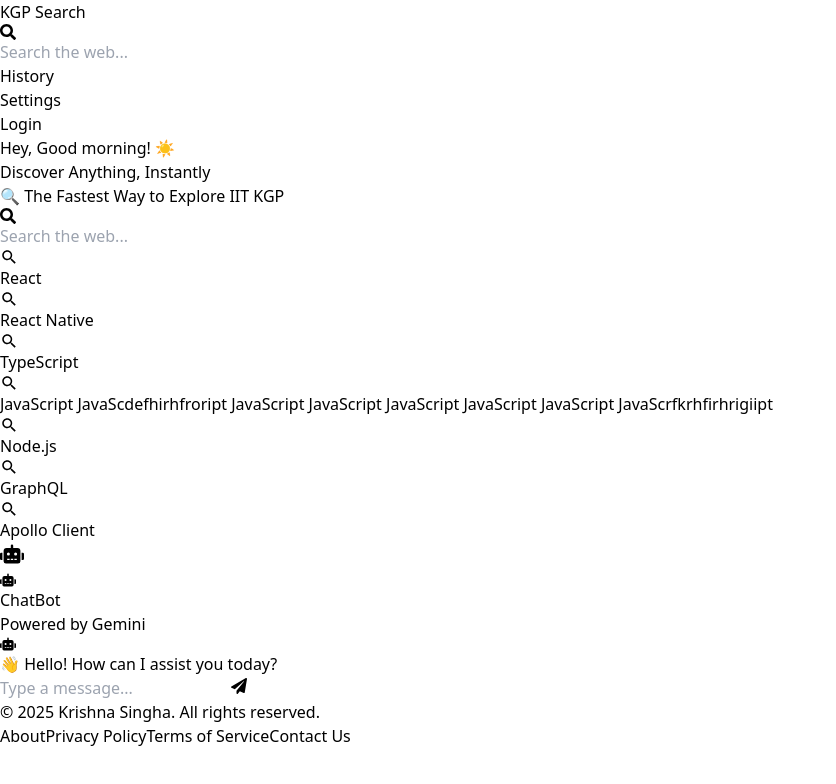
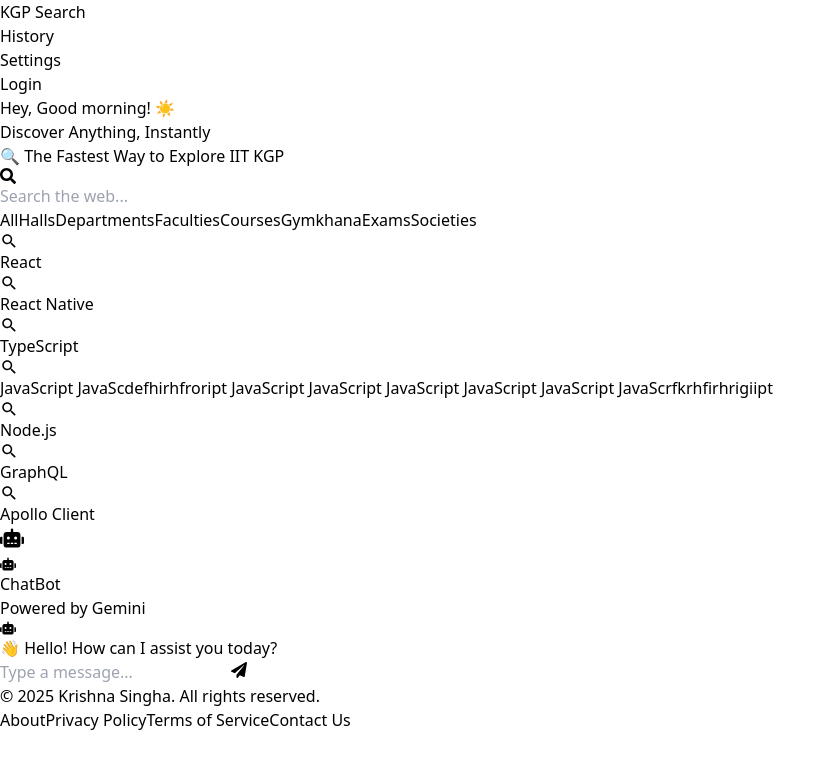
Before and after one commit to krishna-singha/KGP-Search, a Next.js app: page / in a window 1280 px wide. Shown: the top 784 px of the page, without its empty margins (0-836 px from the left). Built offline with nearby package versions, Linux system fonts and the light colour scheme.

Commit message:
added filters

```diff
--- a/src/app/chatbot/page.tsx
+++ b/src/app/chatbot/page.tsx
@@ -12,7 +12,7 @@ const ChatBot = () => {
   const [messages, setMessages] = useState<Message[]>([]);
   const [input, setInput] = useState("");
   const [loading, setLoading] = useState(false);
-  const chatContainerRef = useRef<HTMLDivElement | null>(null); // 🔥 Use useRef for chat scrolling
+  const chatContainerRef = useRef<HTMLDivElement | null>(null);
 
   useEffect(() => {
     if (chatContainerRef.current) {
--- a/src/app/page.tsx
+++ b/src/app/page.tsx
@@ -1,6 +1,7 @@
 import SearchBar from "../components/searchBar";
 import Greeting from "@/components/greeting";
 import Suggestions from "@/components/suggetions";
+import Filter from "@/components/filter";
 
 export default function Home() {
   return (
@@ -22,6 +23,9 @@ export default function Home() {
 
         {/* Search Bar */}
         <SearchBar />
+
+        {/* Filter Section */}
+        <Filter />
       </div>
 
       {/* Suggestions Section */}
--- /dev/null
+++ b/src/components/filter.tsx
@@ -0,0 +1,71 @@
+"use client";
+
+import { useState } from "react";
+import { usePathname } from "next/navigation";
+
+const Filter = () => {
+  const pathname = usePathname();
+  const options = [
+    "All",
+    "Halls",
+    "Departments",
+    "Faculties",
+    "Courses",
+    "Gymkhana",
+    "Exams",
+    "Societies",
+  ];
+  const [selected, setSelected] = useState("All");
+  const [showDropdown, setShowDropdown] = useState(true);
+
+  const handleSelect = (option: string) => {
+    setSelected(option);
+    setShowDropdown(false);
+  };
+
+  return (
+    <div className="w-full">
+      {pathname === "/" ? (
+        <div className="flex flex-wrap justify-center mt-6 gap-2">
+          {options.map((option) => (
+            <button
+              key={option}
+              className={`px-4 py-2 rounded-md transition-colors duration-200
+                ${
+                  selected === option
+                    ? "bg-blue-500 text-white"
+                    : "bg-gray-200 text-gray-800"
+                } hover:bg-blue-600`}
+              onClick={() => setSelected(option)}
+            >
+              {option}
+            </button>
+          ))}
+        </div>
+      ) : (
+        <>
+          {showDropdown && (
+            <>
+              {options.map((option) => (
+                <div
+                  key={option}
+                  className={`px-3 py-2 text-gray-800 cursor-pointer rounded-md transition-colors
+                    ${
+                      selected === option
+                        ? "bg-blue-500 text-white"
+                        : "hover:bg-gray-200"
+                    }`}
+                  onClick={() => handleSelect(option)}
+                >
+                  {option}
+                </div>
+              ))}
+            </>
+          )}
+        </>
+      )}
+    </div>
+  );
+};
+
+export default Filter;
--- a/src/components/navbar.tsx
+++ b/src/components/navbar.tsx
@@ -1,54 +1,96 @@
 "use client";
 
-import { useState } from "react";
+import { useState, useEffect } from "react";
 import Link from "next/link";
 import StylishButton from "./stylishBtn";
 import SearchBar from "./searchBar";
 import { usePathname } from "next/navigation";
 import Settings from "./settings";
+import Filter from "./filter";
 
 const Navbar = () => {
   const pathname = usePathname();
 
-  const navigation = [{ name: "History", href: "/history" }];
+  const [showFilters, setShowFilters] = useState(false);
+  const [showSettings, setShowSettings] = useState(false);
 
-  const [showSettings, setShowSettings] = useState(false);
-  const toggleSettings = () => setShowSettings((prev) => !prev);
+  // Close dropdowns when clicking outside
+  useEffect(() => {
+    const handleClickOutside = (event: MouseEvent) => {
+      if (
+        !(event.target as HTMLElement).closest(".filter-container") &&
+        showFilters
+      ) {
+        setShowFilters(false);
+      }
+      if (
+        !(event.target as HTMLElement).closest(".settings-container") &&
+        showSettings
+      ) {
+        setShowSettings(false);
+      }
+    };
+
+    document.addEventListener("click", handleClickOutside);
+    return () => document.removeEventListener("click", handleClickOutside);
+  }, [showFilters, showSettings]);
 
   return (
-    <nav className="bg-white border-b sticky top-0 py-2 z-50">
+    <nav className="bg-white border-b sticky top-0 py-2 z-50 shadow-sm">
       <div className="max-w-7xl mx-auto px-4 sm:px-6 lg:px-8">
-        <div className="flex justify-between h-16 w-full gap-4">
-          <div className="flex">
-            <Link href="/" className="flex items-center">
-              <span className="ml-2 text-xl font-bold text-nowrap">
-                KGP Search
-              </span>
+        <div className="flex justify-between items-center gap-6 h-16 w-full">
+          {/* Logo */}
+          <Link href="/" className="flex items-center">
+            <span className="ml-2 text-xl font-bold text-gray-900 text-nowrap">
+              KGP Search
+            </span>
+          </Link>
+
+          {/* Search Bar (Only visible on /search) */}
+          {pathname === "/search" && (
+            <div className="w-full">
+              <SearchBar />
+            </div>
+          )}
+
+          {/* Right Side Menu */}
+          <div className="relative flex items-center space-x-6">
+            {pathname === "/search" && (
+              <div
+                className="cursor-pointer"
+                onClick={() => setShowFilters((prev) => !prev)}
+              >
+                Filters
+                {showFilters && (
+                  <div className="absolute top-10 left-0 w-48 bg-white border shadow-md p-2 rounded-md">
+                    <Filter />
+                  </div>
+                )}
+              </div>
+            )}
+
+            {/* History Link */}
+            <Link
+              href="/history"
+              className="text-sm font-medium text-gray-600 hover:text-blue-600 transition-colors"
+            >
+              History
             </Link>
-          </div>
 
-          <div
-            className={`w-full ${
-              pathname === "/search" ? "flex items-center" : "hidden"
-            }`}
-          >
-            <SearchBar />
-          </div>
+            {/* Settings */}
+            <div
+              className="relative settings-container cursor-pointer"
+              onClick={() => setShowSettings((prev) => !prev)}
+            >
+              Settings
+              {showSettings && (
+                <div className="absolute top-10 right-0 w-48 bg-white border shadow-md p-2 rounded-md">
+                  <Settings />
+                </div>
+              )}
+            </div>
 
-          <div className="relative hidden md:flex md:items-center md:space-x-6">
-            {navigation.map((item) => (
-              <Link
-                key={item.name}
-                href={item.href}
-                className="text-sm font-medium text-muted-foreground hover:text-primary transition-colors"
-              >
-                {item.name}
-              </Link>
-            ))}
-            <div onClick={toggleSettings} className="cursor-pointer">
-              Settings
-            </div>
-            {showSettings && <Settings />}
+            {/* Login Button */}
             <Link href="/login">
               <StylishButton variant="primary">Login</StylishButton>
             </Link>
--- a/src/components/suggetions.tsx
+++ b/src/components/suggetions.tsx
@@ -21,7 +21,7 @@ const Suggestions = () => {
   ];
 
   return (
-    <div className="mt-2 bg-white shadow-lg rounded-xl border border-gray-200 p-3 w-full">
+    <div className="bg-white shadow-lg rounded-xl border border-gray-200 p-3 w-full">
       {suggestions.map((suggestion, index) => (
         <div
           key={index}
```
